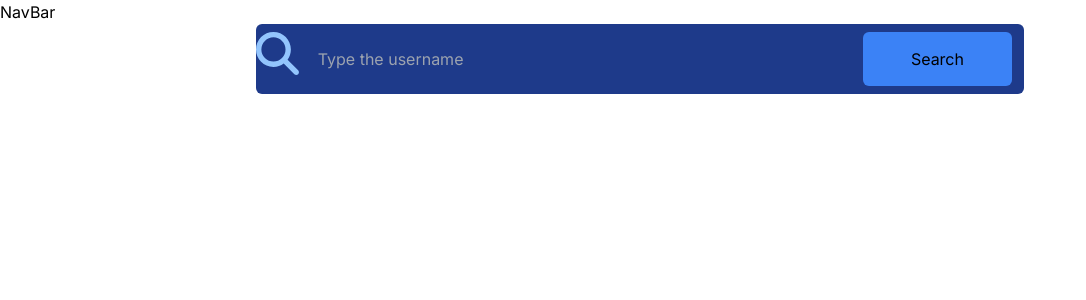
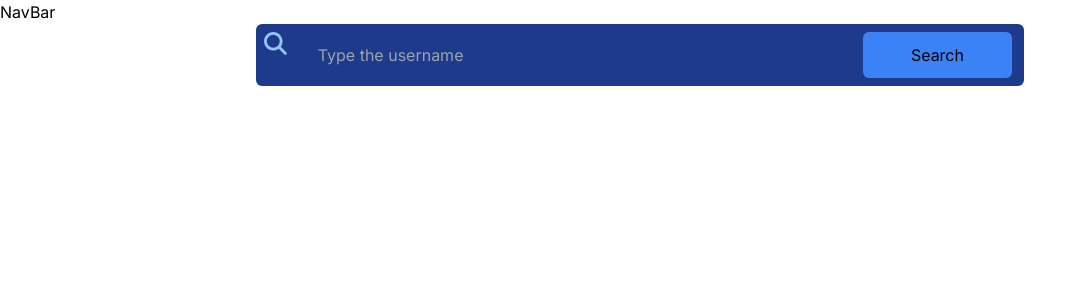
Before and after one commit to RodrigoPerezDomanico/TorreProgrammingTestFinished, a Next.js app: page / in a window 1280 px wide. Shown: the top 300 px of the page, without its empty margins (0-1086 px from the left). Built offline with nearby package versions, Linux system fonts and the light colour scheme.

Commit message:
Styling Fetching data feature

```diff
--- a/src/app/page.tsx
+++ b/src/app/page.tsx
@@ -10,27 +10,36 @@ const Home = () => {
   const [userlist, setUserList] = useState<UserList | null>(null);
   const [error, setError] = useState<string | null>(null);
   const getUser = async (username:string)=>{
+    if(username===""){
+      setUserList(null);
+      setError(null);
+      return;
+    }
     const res = await fetch(`https://rickandmortyapi.com/api/character/?name=${username}`);
     const data = await res.json()
     if(!res.ok){
-      console.log("User not found")
+      console.log("User not found");
       setUserList(null);
       setError("User not found");
       return ;
 
     }
+
     console.log(data);
-    setUserList(data)
-    setError(null)
+    setUserList(data);
+    setError(null);
 
 
   }
 
   return(
     <>
+  <div className=' flex justify-center w-screen mt-30'>
+  <div className='flex  flex-col'>
   <FormSearchUser getUser={getUser}/>
-  {userlist && <SearchUserList userList={userlist}/>}
-
+  <SearchUserList userList={userlist}/>
+  </div>
+  </div>
   </>
   )
 }
--- /dev/null
+++ b/src/components/Character.tsx
@@ -0,0 +1,19 @@
+import React from 'react'
+import { User } from '../interfaces/user';
+interface Props {
+    character:User ;
+   }
+
+const Character = ({character}:Props) => {
+  return (
+    <li className='border-b-2 max-w-3xl'>
+        {/* <img src=`{character.image}` alt="" /> */}
+        <a href={`https://rickandmortyapi.com/api/character/${character.id}`} >
+        <p className='text-base'>{character.name}</p>
+        <p className='pl-3 text-sm'>From: {character.origin.name}</p>
+        </a>
+    </li>
+  )
+}
+
+export default Character
--- a/src/components/FormSearchUser.tsx
+++ b/src/components/FormSearchUser.tsx
@@ -11,20 +11,20 @@ const FormSearchUser = ({ getUser }: Props)=>{
     const handleType = async(e:React.FormEvent<HTMLFormElement>)=>{
       e.preventDefault();
       const username= e.currentTarget.username.value
-      if(!username)return;
+      // if(!username)return;
       console.log(username)
       await getUser(username)
     }
     return (
-        <div className='flex justify-center w-screen'>
-          <form onChange={handleType} className="grid gap-2 w-screen grid-cols-[1fr_10fr_3fr] bg-blue-900 mx-5 py-2 rounded-md max-w-3xl ">
+
+          <form onChange={handleType} className="grid gap-2 w-screen grid-cols-[1fr_10fr_3fr] bg-blue-900 mx-5 py-2 rounded-md max-w-3xl align-middle">
             <span>
-              <SearchIcon className='fill-blue-300' />
+              <SearchIcon className='fill-blue-300 pl-2 justify-center' />
             </span>
-            <input name="username" type='text' placeholder='Type the username' className='bg-transparent h-full outline-none'/>
+            <input name="username" type='text' placeholder='Type the username' className='bg-transparent h-full outline-none text-white'/>
             <button className='bg-blue-500 rounded-md px-3 mr-3'>Search</button>
           </form>
-        </div>
+
       );
 };
 export default FormSearchUser;
--- a/src/components/SearchUserList.tsx
+++ b/src/components/SearchUserList.tsx
@@ -1,17 +1,32 @@
 import React from 'react'
+import Character from '@/components/Character'
 import { UserList } from '../interfaces/userList';
 interface Props {
-   userList:UserList;
+   userList:UserList | null;
   }
 const SearchUserList = ({userList}:Props) => {
+  if(userList===null){
+    return(
+      <ul></ul>
+    )
+  };
   return (
-    <ul>
-        {userList.results.map((character)=>(
-            <li>¨{character.name}</li>
-        ))}
+
+    <ul className='flex flex-col justify-center mt-1'>
+        {
+        userList.results.map((character,index)=>(
+
+
+          (index<10) ? (<Character character={character}/>) : (null)
+
+          )
+        )
+        }
     </ul>
+
 
   )
 }
 
+
 export default SearchUserList
--- a/src/components/icons/SearchIcon.tsx
+++ b/src/components/icons/SearchIcon.tsx
@@ -3,7 +3,7 @@ import { SVGProps } from "react"
 const SearchIcon = (props: SVGProps<SVGSVGElement>) => (
   <svg
     xmlns="http://www.w3.org/2000/svg"
-    height="80%"
+    height="50%"
     viewBox="0 0 512 512"
     {...props}
   >
```
